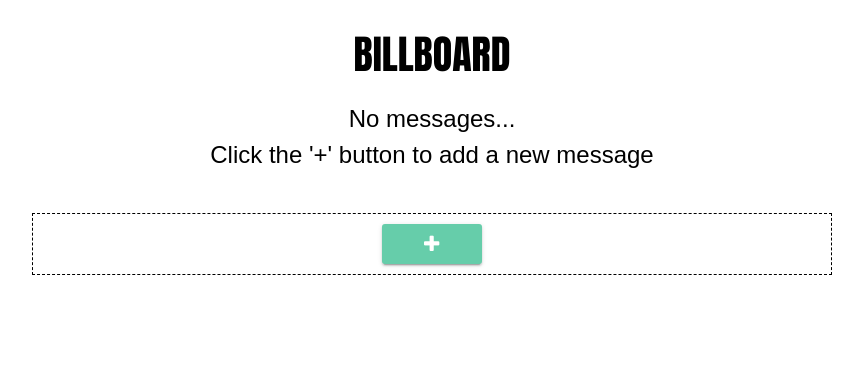
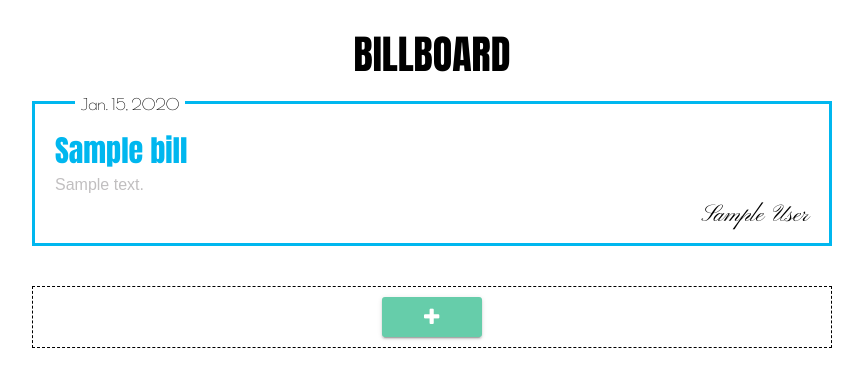
Before and after one commit to MickaelAlliel/billboard, a Django app: page / in a window 1280 px wide. Shown: the top 387 px of the page, without its empty margins (208-1071 px from the left). Run offline with Django 3.2, Linux system fonts and the light colour scheme; tables that the repository leaves empty hold one stand-in row (values such as "Sample post"); some libraries are stand-ins or nearby versions.

Commit message:
Added validation for form Added migration for Bill Tweaked templates

```diff
--- a/www/static/www/css/bill.css
+++ b/www/static/www/css/bill.css
@@ -1,7 +1,7 @@
 .bill {
     border: 3px solid #00b7ef;
     width: 100%;
-    max-width: 756px;
+    max-width: 800px;
     min-height: 100px;
 
     margin-bottom: 40px;
@@ -33,6 +33,8 @@
     font-family: Arial, sans-serif;
     font-size: 16px;
     color: #c1bfc0;
+
+    overflow-wrap: break-word;
 }
 
 .bill-author {
@@ -95,3 +97,11 @@
 #authorFieldContainer > label {
     left: initial;
 }
+
+#flash-message {
+    color: red;
+    font-size: 18px;
+    font-weight: 900;
+    font-family: Arial, sans-serif;
+    text-align: center;
+}
--- a/www/static/www/css/common.css
+++ b/www/static/www/css/common.css
@@ -29,4 +29,5 @@
     align-items: center;
 
     width: 100%;
+    padding-bottom: 25px;
 }
--- a/www/static/www/js/script.js
+++ b/www/static/www/js/script.js
@@ -29,7 +29,16 @@ function addBillHandler() {
 }
 
 function confirmBillHandler() {
-    Billboard.billForm.submit();
+    title = $('#title');
+    message = $('#message');
+    author = $('#author');
+
+    if (!title.val() || !message.val() || !author.val()) {
+        Billboard.flashMessage.html('All fields are required. Please make sure something is not missing and try again.');
+        Billboard.flashMessage.addClass('animated shake');
+    } else {
+        Billboard.billForm.submit();
+    }
 }
 
 function discardBillHandler() {
@@ -38,6 +47,7 @@ function discardBillHandler() {
 
 $(document).ready(function() {
     Billboard.billForm = $('#billForm');
+    Billboard.flashMessage = $('#flash-message');
     Billboard.billAddContainer = $('#billAddContainer');
     Billboard.addBillBtn = $('#addBillBtn');
     Billboard.confirmBillBtn = $('#confirmBillBtn');
--- a/www/templates/www/addbill.html
+++ b/www/templates/www/addbill.html
@@ -3,6 +3,9 @@
         {{ current_date }}
     </div>
     <form method="POST" action="/" id="billForm">{% csrf_token %}
+        <div>
+            <p id="flash-message"></p>
+        </div>
         <div class="input-field">
             <input type="text" name="title" id="title">
             <label for="title">Title</label>
--- a/www/templates/www/base.html
+++ b/www/templates/www/base.html
@@ -8,9 +8,10 @@
         <script src="{% static "www/js/script.js" %}"></script>
 
         <link rel="stylesheet" href="https://cdnjs.cloudflare.com/ajax/libs/normalize/7.0.0/normalize.min.css"/>
-        <link rel="stylesheet" href="https://cdnjs.cloudflare.com/ajax/libs/materialize/0.100.2/css/materialize.min.css">
+        <link rel="stylesheet" href="https://cdnjs.cloudflare.com/ajax/libs/materialize/0.100.2/css/materialize.min.css"/>
+        <link rel="stylesheet" href="https://cdnjs.cloudflare.com/ajax/libs/animate.css/3.5.2/animate.min.css"/>
         <link rel="stylesheet" type="text/css" href="https://maxcdn.bootstrapcdn.com/font-awesome/4.7.0/css/font-awesome.min.css"/>
-        <link rel="stylesheet" href="https://fonts.googleapis.com/css?family=Anton|Pinyon+Script|Poiret+One">
+        <link rel="stylesheet" href="https://fonts.googleapis.com/css?family=Anton|Pinyon+Script|Poiret+One"/>
         <link rel="stylesheet" type="text/css" href="{% static "www/css/common.css" %}"/>
         <link rel="stylesheet" type="text/css" href="{% static "www/css/bill.css" %}"/>
     </head>
--- a/www/views.py
+++ b/www/views.py
@@ -1,6 +1,21 @@
 from django.shortcuts import render
+from datetime import datetime
 
-# Create your views here.
+from .models import Bill
 
 def index(request):
-    return render(request, 'www/index.html', {})
+    context = {}
+    context['current_date'] = datetime.now().strftime('%d/%m/%Y')
+
+    if request.method == 'POST':
+        form_info = request.POST
+        bill = Bill(
+            title=form_info['title'],
+            message=form_info['message'],
+            author=form_info['author']
+        )
+
+        bill.save()
+
+    context['bills'] = Bill.objects.all()
+    return render(request, 'www/index.html', context or {})
```
Also changed, not shown: www/migrations/0001_initial.py (added).
